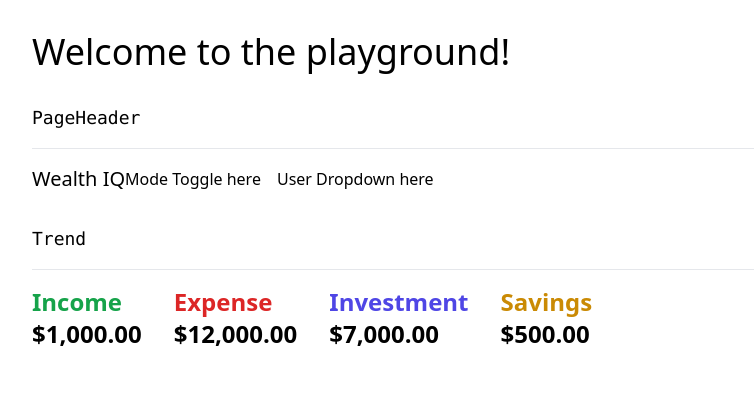
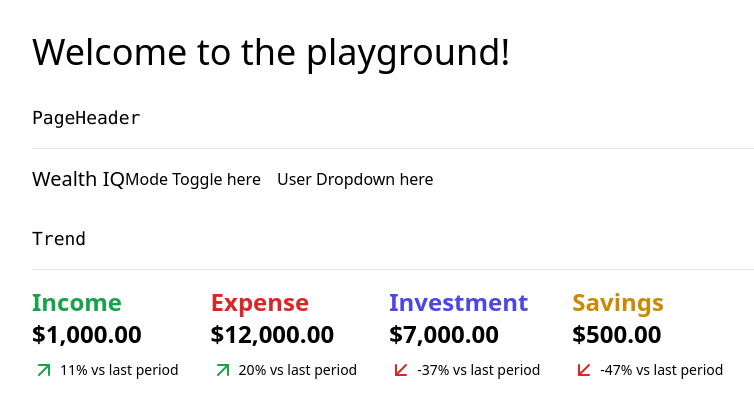
Before and after one commit to slicbutsic/BudgetIQ, a Next.js app: page /playground in a window 1280 px wide. Shown: the top 418 px of the page, without its empty margins (160-914 px from the left). Built offline with nearby package versions, Linux system fonts and the light colour scheme.

Commit message:
add percentage change

```diff
--- a/app/playground/page.js
+++ b/app/playground/page.js
@@ -20,10 +20,10 @@ export default function Page() {
         <h2 className="mb-4 text-lg font-mono">Trend</h2>
         <hr className="mb-4 border-gray-200 dark:border-gray-800" />
         <div className="flex space-x-8">
-          <Trend type='Income' amount={1000} />
-          <Trend type='Expense' amount={12000} />
-          <Trend type='Investment' amount={7000} />
-          <Trend type='Savings' amount={500} />
+          <Trend type='Income' amount={1000} prevAmount={900} />
+          <Trend type='Expense' amount={12000} prevAmount={10000} />
+          <Trend type='Investment' amount={7000} prevAmount={11100} />
+          <Trend type='Savings' amount={500} prevAmount={950} />
         </div>
       </div>
 
--- a/components/page-header.js
+++ b/components/page-header.js
@@ -9,7 +9,6 @@ export default function PageHeader({className}) {
       <div className='flex items-center space-x-4'>
         <div>Mode Toggle here</div>
         <div>User Dropdown here</div>
-
       </div>
     </header>
   )
--- a/components/trend.js
+++ b/components/trend.js
@@ -1,3 +1,6 @@
+import { useMemo } from "react";
+import { ArrowDownLeft, ArrowUpRight } from "lucide-react";
+
 export default function Trend({
   type, amount, prevAmount
 }) {
@@ -10,11 +13,14 @@ export default function Trend({
   }
 
   const calcPercentageChange = (amount, prevAmount) => {
-    if(prevAmmount === 0) return 0;
+    if(!prevAmount || !amount) return 0;
     return ((amount - prevAmount) / prevAmount) * 100
   }
 
-
+  const percentangeChange = useMemo(
+    () => calcPercentageChange(amount, prevAmount).toFixed(0),
+    [amount, prevAmount]
+  )
 
   const formatCurrency = (amount) =>
     new Intl.NumberFormat('en-AU', {style: 'currency', currency: 'AUD'}).format(amount)
@@ -27,6 +33,12 @@ export default function Trend({
       <div className="text-2xl font-semibold teext-black dark:text-white mb-2">
         {amount ? formatCurrency(amount) : formatCurrency(0)}
       </div>
+
+      <div className="flex space-x-1 items-center text-sm">
+        {percentangeChange <= 0 && <ArrowDownLeft className="text-red-600 dark:text-red-300"/>}
+        {percentangeChange > 0 && <ArrowUpRight className="text-green-600 dark:text-green-300"/>}
+        <div>{percentangeChange}% vs last period</div>
+      </div>
     </div>
   )
 
```
Also changed, not shown: package.json (+7 -5 lines), 1 other file (tests, documents, lock files or other folders).
